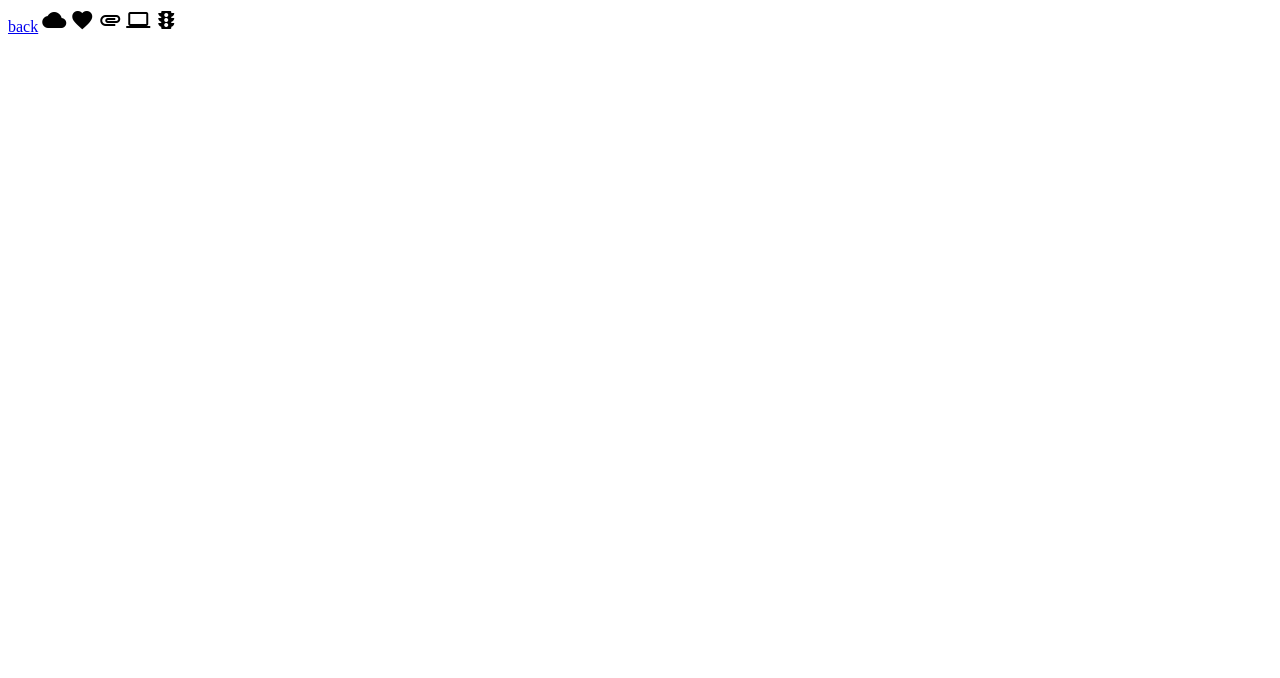
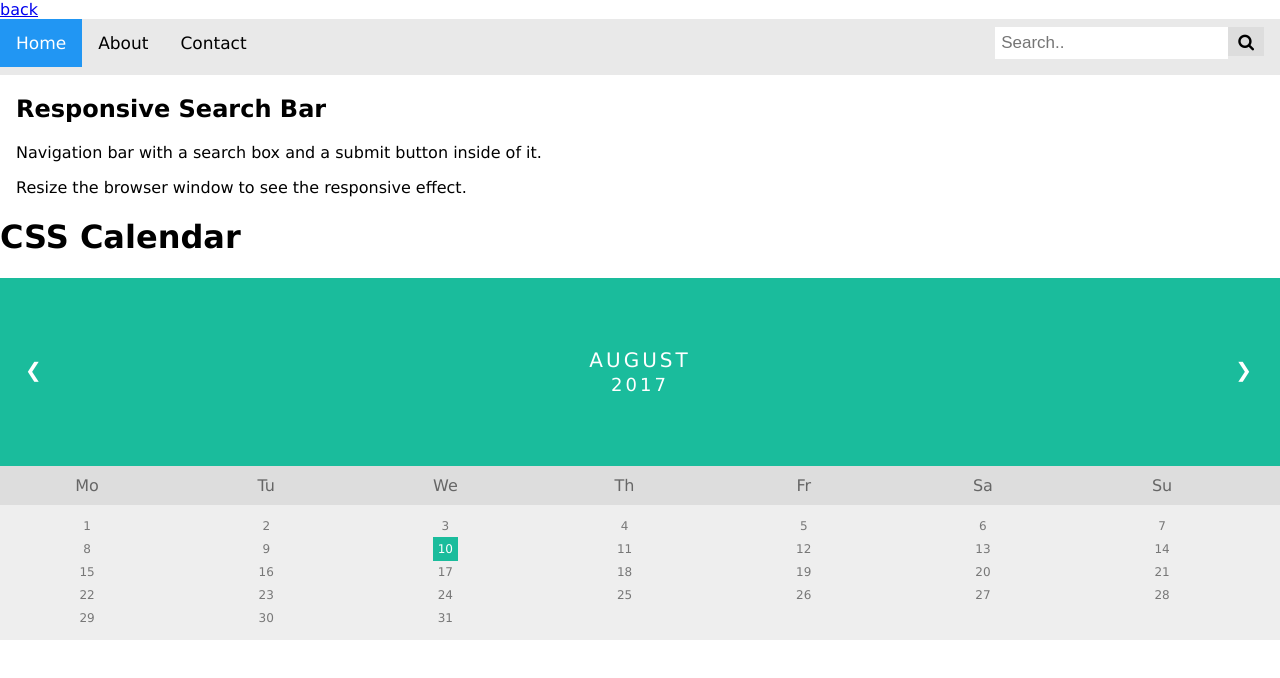
Before and after one commit to justinjchu1/justinjchu1.github.io, a plain HTML site: page calendar.html in a window 1280 px wide. Drawn offline with Linux system fonts and the light colour scheme.

Commit message:
Added Calendar

```diff
--- a/calendar.css
+++ b/calendar.css
@@ -0,0 +1,127 @@
+/* Add a black background color to the top navigation bar */
+.topnav {
+    overflow: hidden;
+    background-color: #e9e9e9;
+  }
+
+  /* Style the links inside the navigation bar */
+  .topnav a {
+    float: left;
+    display: block;
+    color: black;
+    text-align: center;
+    padding: 14px 16px;
+    text-decoration: none;
+    font-size: 17px;
+  }
+
+  /* Change the color of links on hover */
+  .topnav a:hover {
+    background-color: #ddd;
+    color: black;
+  }
+
+  /* Style the "active" element to highlight the current page */
+  .topnav a.active {
+    background-color: #2196F3;
+    color: white;
+  }
+
+  /* Style the search box inside the navigation bar */
+  .topnav input[type=text] {
+    float: right;
+    padding: 6px;
+    border: none;
+    margin-top: 8px;
+    margin-right: 16px;
+    font-size: 17px;
+  }
+
+  /* When the screen is less than 600px wide, stack the links and the search field vertically instead of horizontally */
+  @media screen and (max-width: 600px) {
+    .topnav a, .topnav input[type=text] {
+      float: none;
+      display: block;
+      text-align: left;
+      width: 100%;
+      margin: 0;
+      padding: 14px;
+    }
+    .topnav input[type=text] {
+      border: 1px solid #ccc;
+    }
+  }
+
+  ul {list-style-type: none;}
+body {font-family: Verdana, sans-serif;}
+
+/* Month header */
+.month {
+  padding: 70px 25px;
+  width: 100%;
+  background: #1abc9c;
+  text-align: center;
+}
+
+/* Month list */
+.month ul {
+  margin: 0;
+  padding: 0;
+}
+
+.month ul li {
+  color: white;
+  font-size: 20px;
+  text-transform: uppercase;
+  letter-spacing: 3px;
+}
+
+/* Previous button inside month header */
+.month .prev {
+  float: left;
+  padding-top: 10px;
+}
+
+/* Next button */
+.month .next {
+  float: right;
+  padding-top: 10px;
+}
+
+/* Weekdays (Mon-Sun) */
+.weekdays {
+  margin: 0;
+  padding: 10px 0;
+  background-color:#ddd;
+}
+
+.weekdays li {
+  display: inline-block;
+  width: 13.6%;
+  color: #666;
+  text-align: center;
+}
+
+/* Days (1-31) */
+.days {
+  padding: 10px 0;
+  background: #eee;
+  margin: 0;
+}
+
+.days li {
+  list-style-type: none;
+  display: inline-block;
+  width: 13.6%;
+  text-align: center;
+  margin-bottom: 5px;
+  font-size:12px;
+  color: #777;
+}
+
+/* Highlight the "current" day */
+.days li .active {
+  padding: 5px;
+  background: #1abc9c;
+  color: white !important
+}
--- a/calendar.html
+++ b/calendar.html
@@ -1,21 +1,248 @@
 <a href="index.html">back</a>
 
 <html lang="en">
-<head>
-    <meta charset="UTF-8">
-    <meta name="viewport" content="width=device-width, initial-scale=1.0">
-    <meta http-equiv="X-UA-Compatible" content="ie=edge">
+        <link rel="stylesheet" href="https://cdnjs.cloudflare.com/ajax/libs/font-awesome/4.7.0/css/font-awesome.min.css">
+        <style>
+        * {box-sizing: border-box;}
 
-    <link rel="stylesheet" href="https://fonts.googleapis.com/icon?family=Material+Icons">
+        body {
+          margin: 0;
+          font-family: Arial, Helvetica, sans-serif;
+        }
 
+        .topnav {
+          overflow: hidden;
+          background-color: #e9e9e9;
+        }
+
+        .topnav a {
+          float: left;
+          display: block;
+          color: black;
+          text-align: center;
+          padding: 14px 16px;
+          text-decoration: none;
+          font-size: 17px;
+        }
+
+        .topnav a:hover {
+          background-color: #ddd;
+          color: black;
+        }
+
+        .topnav a.active {
+          background-color: #2196F3;
+          color: white;
+        }
+
+        .topnav .search-container {
+          float: right;
+        }
+
+        .topnav input[type=text] {
+          padding: 6px;
+          margin-top: 8px;
+          font-size: 17px;
+          border: none;
+        }
+
+        .topnav .search-container button {
+          float: right;
+          padding: 6px 10px;
+          margin-top: 8px;
+          margin-right: 16px;
+          background: #ddd;
+          font-size: 17px;
+          border: none;
+          cursor: pointer;
+        }
+
+        .topnav .search-container button:hover {
+          background: #ccc;
+        }
+
+        @media screen and (max-width: 600px) {
+          .topnav .search-container {
+            float: none;
+          }
+          .topnav a, .topnav input[type=text], .topnav .search-container button {
+            float: none;
+            display: block;
+            text-align: left;
+            width: 100%;
+            margin: 0;
+            padding: 14px;
+          }
+          .topnav input[type=text] {
+            border: 1px solid #ccc;
+          }
+        }
+        </style>
+        </head>
+        <body>
+
+        <div class="topnav">
+          <a class="active" href="#home">Home</a>
+          <a href="#about">About</a>
+          <a href="#contact">Contact</a>
+          <div class="search-container">
+            <form action="/action_page.php">
+              <input type="text" placeholder="Search.." name="search">
+              <button type="submit"><i class="fa fa-search"></i></button>
+            </form>
+          </div>
+        </div>
+
+        <div style="padding-left:16px">
+          <h2>Responsive Search Bar</h2>
+          <p>Navigation bar with a search box and a submit button inside of it.</p>
+          <p>Resize the browser window to see the responsive effect.</p>
+        </div>
+
+        </body>
 <body>
+    <style>
+        * {box-sizing: border-box;}
+        ul {list-style-type: none;}
+        body {font-family: Verdana, sans-serif;}
 
-<i class="material-icons">cloud</i>
-<i class="material-icons">favorite</i>
-<i class="material-icons">attachment</i>
-<i class="material-icons">computer</i>
-<i class="material-icons">traffic</i>
+        .month {
+            padding: 70px 25px;
+            width: 100%;
+            background: #1abc9c;
+            text-align: center;
+        }
 
+        .month ul {
+            margin: 0;
+            padding: 0;
+        }
 
-<body>
+        .month ul li {
+            color: white;
+            font-size: 20px;
+            text-transform: uppercase;
+            letter-spacing: 3px;
+        }
+
+        .month .prev {
+            float: left;
+            padding-top: 10px;
+        }
+
+        .month .next {
+            float: right;
+            padding-top: 10px;
+        }
+
+        .weekdays {
+            margin: 0;
+            padding: 10px 0;
+            background-color: #ddd;
+        }
+
+        .weekdays li {
+            display: inline-block;
+            width: 13.6%;
+            color: #666;
+            text-align: center;
+        }
+
+        .days {
+            padding: 10px 0;
+            background: #eee;
+            margin: 0;
+        }
+
+        .days li {
+            list-style-type: none;
+            display: inline-block;
+            width: 13.6%;
+            text-align: center;
+            margin-bottom: 5px;
+            font-size:12px;
+            color: #777;
+        }
+
+        .days li .active {
+            padding: 5px;
+            background: #1abc9c;
+            color: white !important
+        }
+
+        /* Add media queries for smaller screens */
+        @media screen and (max-width:720px) {
+            .weekdays li, .days li {width: 13.1%;}
+        }
+
+        @media screen and (max-width: 420px) {
+            .weekdays li, .days li {width: 12.5%;}
+            .days li .active {padding: 2px;}
+        }
+
+        @media screen and (max-width: 290px) {
+            .weekdays li, .days li {width: 12.2%;}
+        }
+        </style>
+        </head>
+        <body>
+
+        <h1>CSS Calendar</h1>
+
+        <div class="month">
+            <ul>
+            <li class="prev">&#10094;</li>
+            <li class="next">&#10095;</li>
+            <li>
+                August<br>
+                <span style="font-size:18px">2017</span>
+            </li>
+            </ul>
+        </div>
+
+        <ul class="weekdays">
+            <li>Mo</li>
+            <li>Tu</li>
+            <li>We</li>
+            <li>Th</li>
+            <li>Fr</li>
+            <li>Sa</li>
+            <li>Su</li>
+        </ul>
+
+        <ul class="days">
+            <li>1</li>
+            <li>2</li>
+            <li>3</li>
+            <li>4</li>
+            <li>5</li>
+            <li>6</li>
+            <li>7</li>
+            <li>8</li>
+            <li>9</li>
+            <li><span class="active">10</span></li>
+            <li>11</li>
+            <li>12</li>
+            <li>13</li>
+            <li>14</li>
+            <li>15</li>
+            <li>16</li>
+            <li>17</li>
+            <li>18</li>
+            <li>19</li>
+            <li>20</li>
+            <li>21</li>
+            <li>22</li>
+            <li>23</li>
+            <li>24</li>
+            <li>25</li>
+            <li>26</li>
+            <li>27</li>
+            <li>28</li>
+            <li>29</li>
+            <li>30</li>
+            <li>31</li>
+        </ul>
+
+    </body>
 </html>
```
